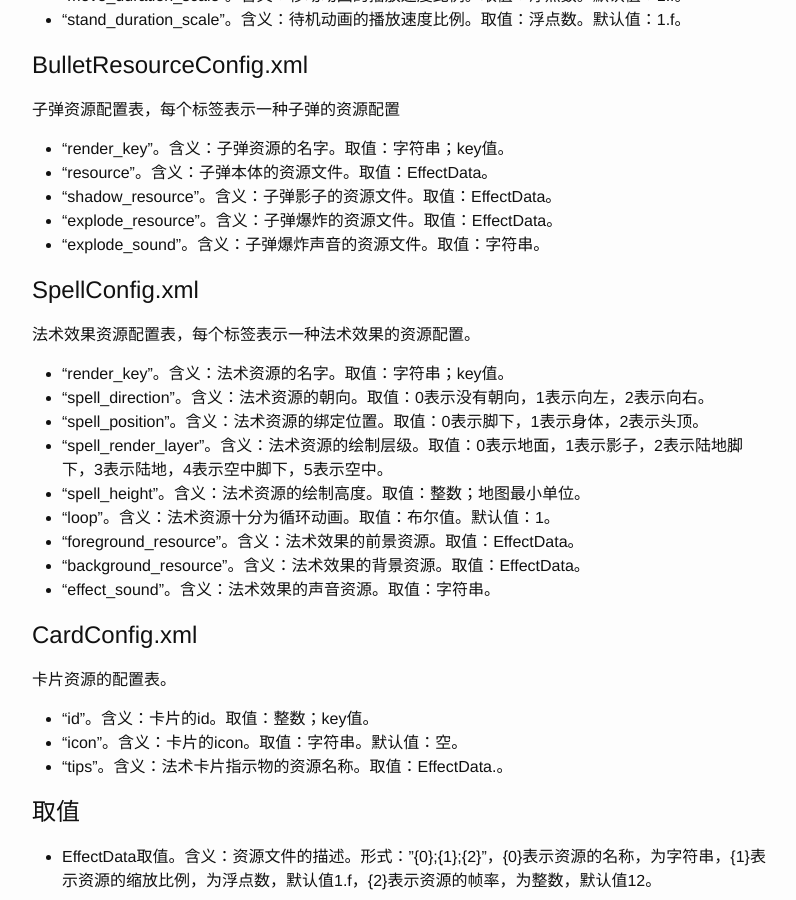
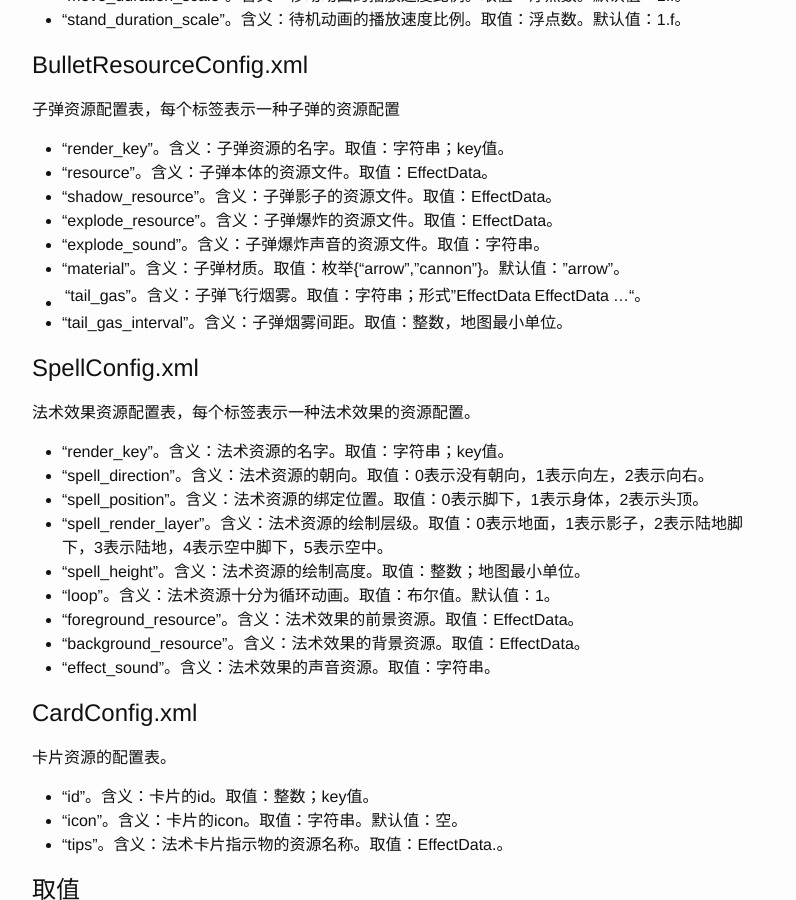
Before and after one commit to mofishorg/underworld_config_doc, a Jekyll site: the page built from _posts/2016-08-08-resource-doc.markdown, in a window 1280 px wide and 900 px high, scrolled down 1044 px. Shown: the whole window, without its empty margins (238-1034 px from the left). Built offline with Jekyll 4.4.1, drawn with Linux system fonts in a browser that asks for light colours.

Commit message:
update res config doc

```diff
--- a/_posts/2016-08-08-resource-doc.markdown
+++ b/_posts/2016-08-08-resource-doc.markdown
@@ -54,6 +54,9 @@ CSB: resource_preifx-pose_prefix-directionId.csb
   * "shadow_resource"。含义：子弹影子的资源文件。取值：EffectData。
   * "explode_resource"。含义：子弹爆炸的资源文件。取值：EffectData。
   * "explode_sound"。含义：子弹爆炸声音的资源文件。取值：字符串。
+  * "material"。含义：子弹材质。取值：枚举{"arrow","cannon"}。默认值："arrow"。
+  * "tail_gas"。含义：子弹飞行烟雾。取值：字符串；形式"EffectData|EffectData|..."。
+  * "tail_gas_interval"。含义：子弹烟雾间距。取值：整数，地图最小单位。
 
 
 # SpellConfig.xml
```
